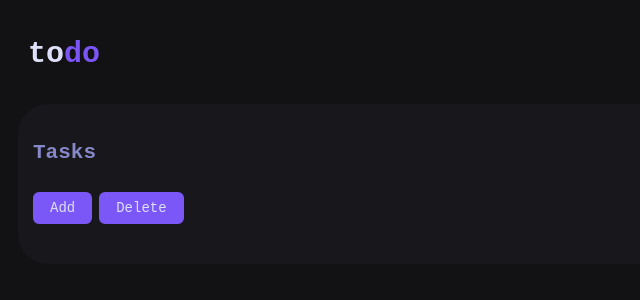
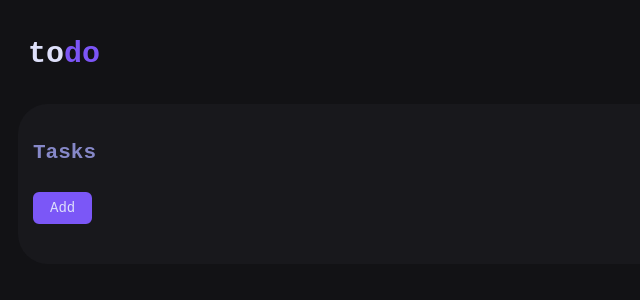
Before and after one commit to MuhammadHamzaWaqar1317/TodoApp, a React (Vite) app: page / in a window 1280 px wide. Shown: the top 300 px of the page, without its empty margins (0-640 px from the left). Built offline with nearby package versions, Linux system fonts and the light colour scheme.

Commit message:
Fixed Delete btn display property on array length zero

```diff
--- a/src/Components/Todo/index.jsx
+++ b/src/Components/Todo/index.jsx
@@ -143,9 +143,12 @@ function Todo() {
                   <Button className="btn" onClick={showModal}>
                     Add
                   </Button>
-                  <Button className="btn" onClick={handleDelete}>
-                    Delete
-                  </Button>
+                  {tasks.length == 0 ? null : (
+                    <Button className="btn" onClick={handleDelete}>
+                      Delete
+                    </Button>
+                  )}
+
                   <Modal
                     title="Add Item"
                     open={isModalOpen}
```
